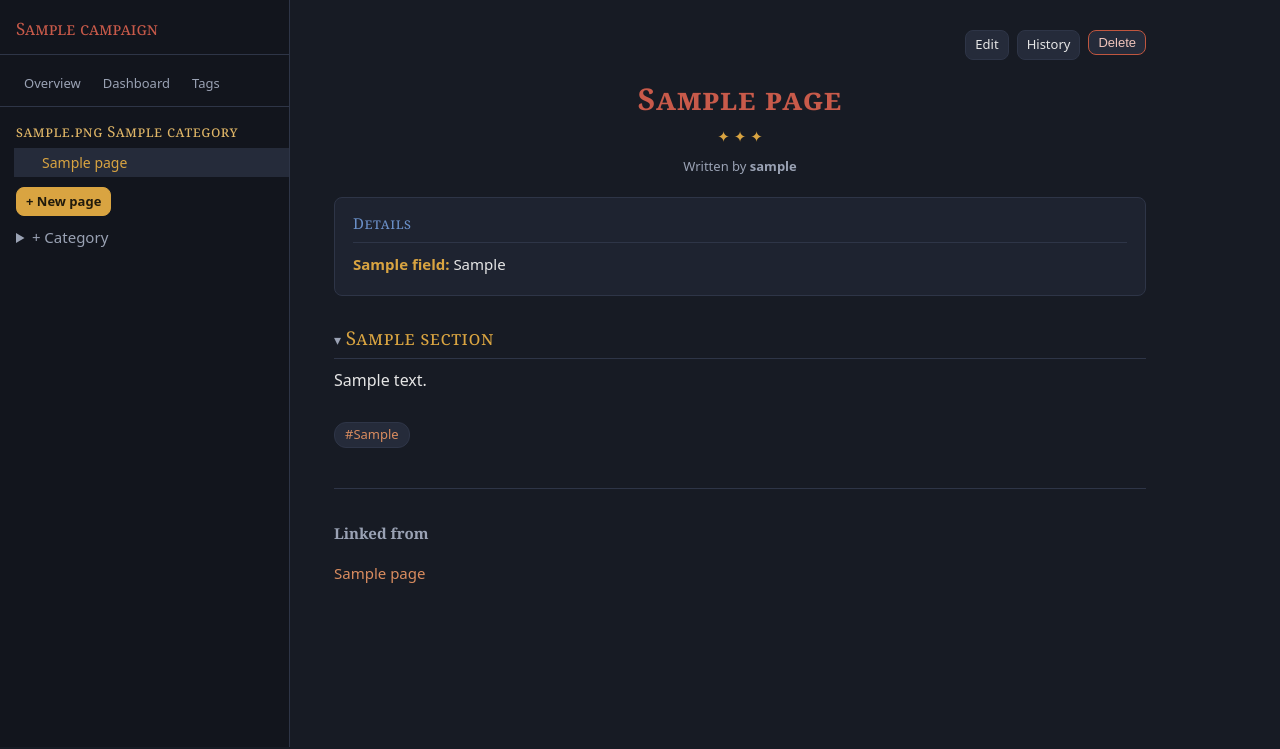
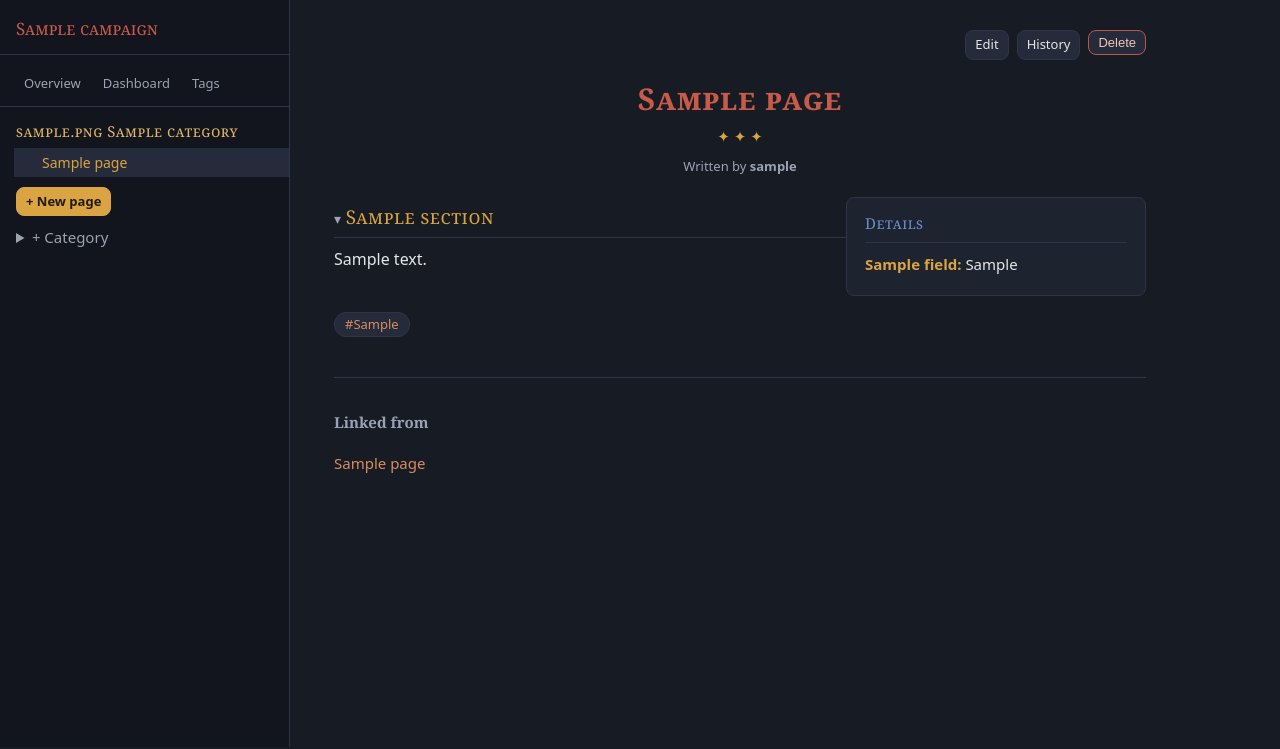
Before and after one commit to robzwet/the-codex, a PHP site: a page that uses app/Views/pages/show.php in a window 1280 px wide. Shown: the part 51-800 px from the top of the page. Run offline with PHP 8.4, Linux system fonts and the light colour scheme; the visitor is signed in with stand-in values (Sample User, id 1); tables that the repository leaves empty hold one stand-in row (values such as "Sample post"); classes that the project's autoload settings leave out are loaded by file name.

Commit message:
Always float the infobox right, even without an image
Previously the Details infobox only floated right when the page had an image; without one it rendered full-width. Now it right-aligns consistently (still stacks full-width on narrow screens).

Co-Authored-By: Claude Opus 4.8 <noreply@anthropic.com>

```diff
--- a/app/Views/pages/show.php
+++ b/app/Views/pages/show.php
@@ -52,7 +52,7 @@ foreach ($display as $d) {
         </p>
 
         <?php if ($image || $rows || $leftover): ?>
-            <div class="infobox<?= $image ? ' infobox--float' : '' ?>">
+            <div class="infobox infobox--float">
                 <div class="infobox-header"><?= $isSession ? 'Session' : 'Details' ?></div>
                 <?php if ($image): ?>
                     <div class="infobox-image"><img src="<?= e($image) ?>" alt="<?= e($page['title']) ?>"></div>
```
